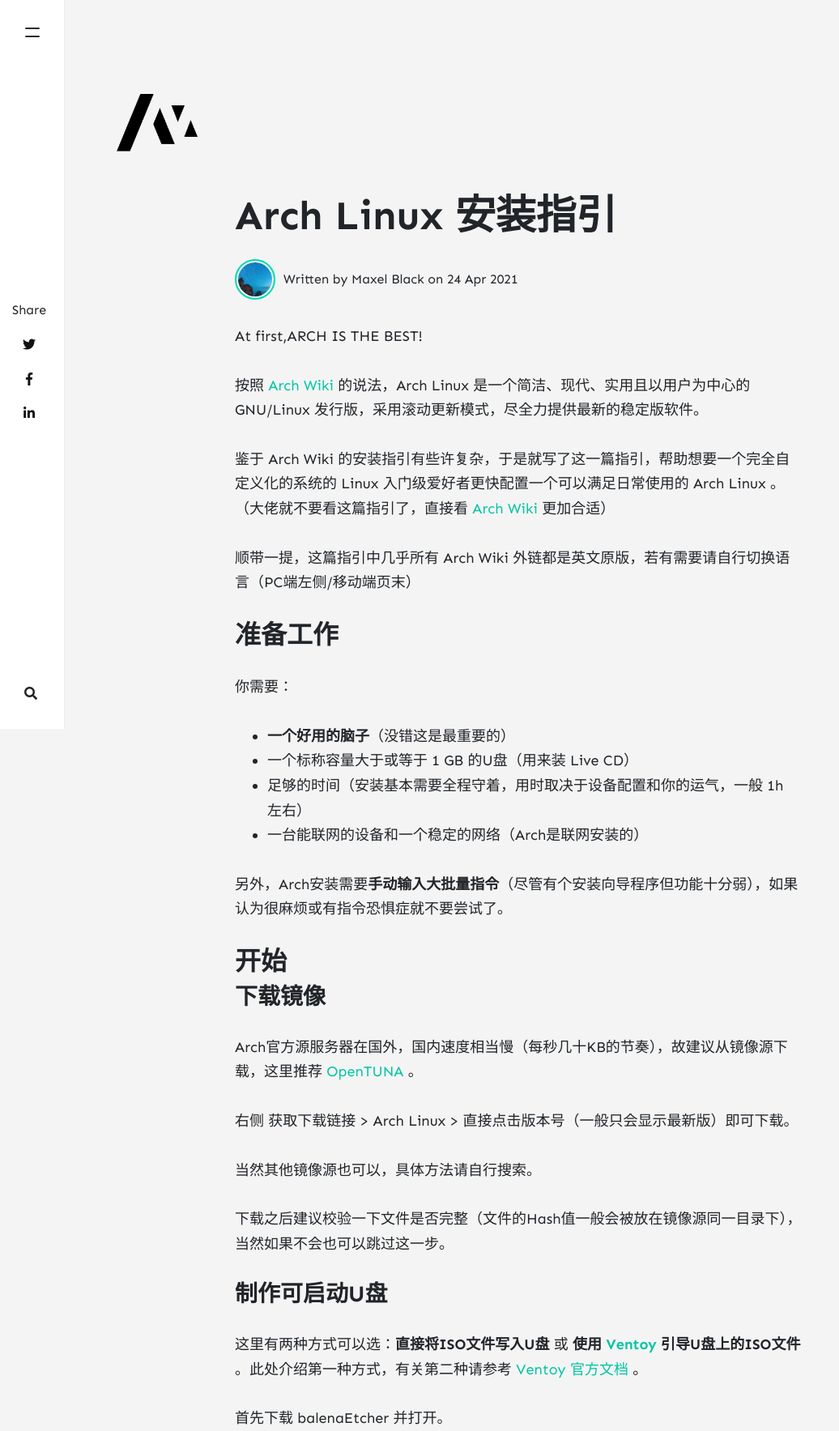
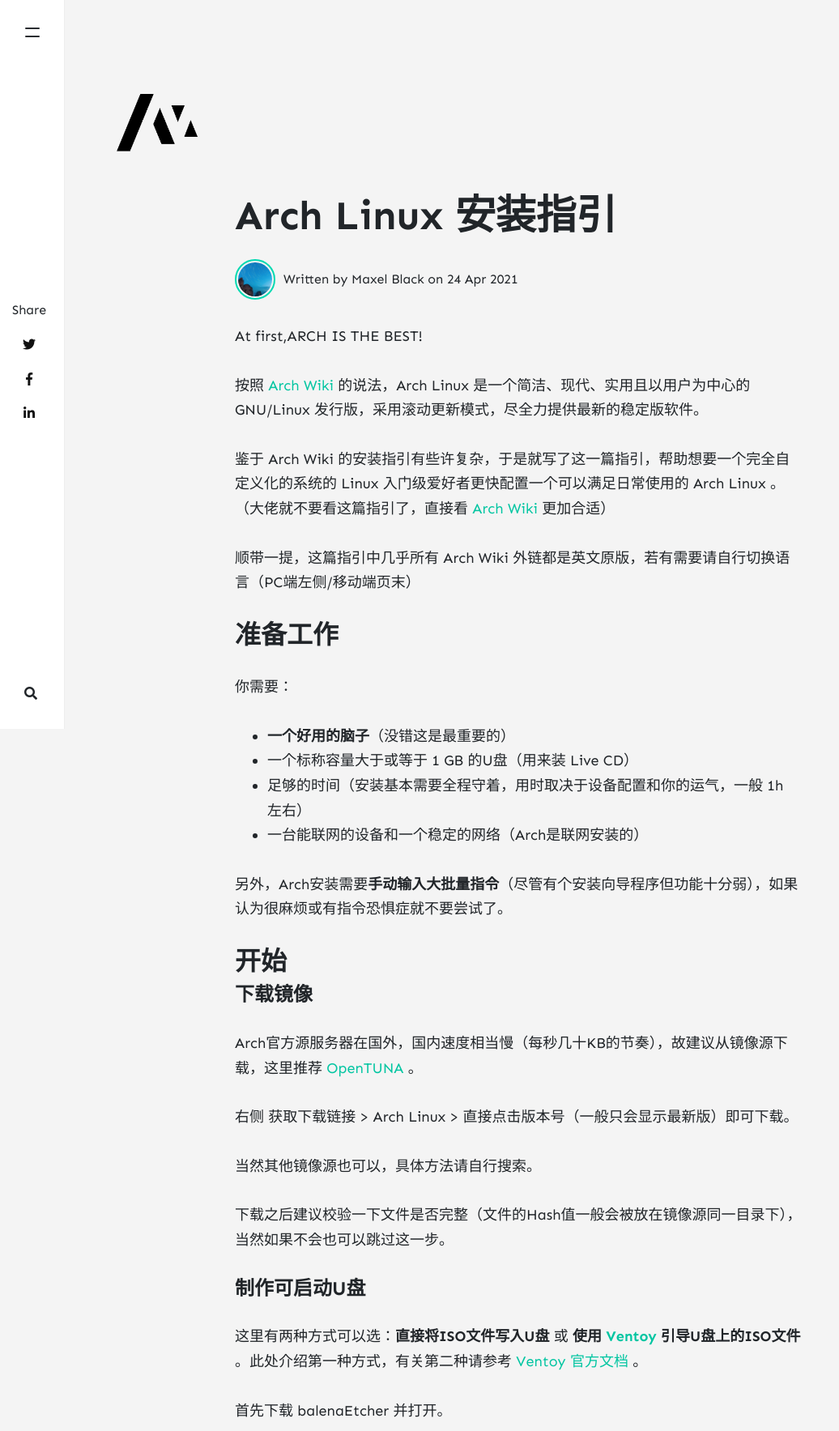
Before and after one commit to maxelblack/maxels-pages, a Jekyll site: the page built from _posts/2021-04-24-arch-ins-guide.md, in a window 1280 px wide. Shown: the top 1767 px of the page at 81% size, without its empty margins (0-1036 px from the left). Built offline with Jekyll 4.4.1, drawn with Linux system fonts in a browser that asks for light colours; nearby versions of some CDN libraries; comment, search, counter and statistics services are not loaded; grey boxes are pictures that could not be loaded.

Commit message:
Update the website

````diff
--- a/_posts/2021-04-24-arch-ins-guide.md
+++ b/_posts/2021-04-24-arch-ins-guide.md
@@ -26,7 +26,7 @@
 
 ## 开始
 
-### 下载镜像
+#### 下载镜像
 
 Arch官方源服务器在国外，国内速度相当慢（每秒几十KB的节奏），故建议从镜像源下载，这里推荐 [OpenTUNA](https://opentuna.cn/) 。
 
@@ -36,7 +36,7 @@
 
 下载之后建议校验一下文件是否完整（文件的Hash值一般会被放在镜像源同一目录下），当然如果不会也可以跳过这一步。
 
-### 制作可启动U盘
+#### 制作可启动U盘
 
 这里有两种方式可以选：**直接将ISO文件写入U盘** 或 **使用 [Ventoy](https://ventoy.net/) 引导U盘上的ISO文件** 。此处介绍第一种方式，有关第二种请参考 [Ventoy 官方文档](https://ventoy.net/doc_start.html) 。
 
@@ -46,7 +46,7 @@
 
 点击 **Flash from file** 并选择刚刚下载的ISO文件，然后点击 **Select target** 选择要写入的U盘，最后点击 **Flash!** 开始写入，等待进度完成即可。
 
-### 进入 Live 环境
+#### 进入 Live 环境
 
 首先确定你的主板是否支持 [UEFI](https://baike.baidu.com/item/%E7%BB%9F%E4%B8%80%E5%8F%AF%E6%89%A9%E5%B1%95%E5%9B%BA%E4%BB%B6%E6%8E%A5%E5%8F%A3) 引导 ，这里推荐三种方式：
 
@@ -74,7 +74,7 @@
 
 ## 安装
 
-### 连接互联网
+#### 连接互联网
 
 - 有线网络（大多数时候是这种）：
   - Live 环境默认启用了 DHCP 功能，一般会自动连接，不需要其他配置，直接跳过连接互联网这一步即可。（当然如果网线没插的话我帮不了你）
@@ -94,7 +94,7 @@
 
 如果一直输出正常的数据包返回信息，则表示网络连接没有问题，使用 Ctrl + C 退出 ping 测试。
 
-### 调整时间
+#### 调整时间
 
 使用 timedatectl 确保系统时间准确：
 
@@ -102,9 +102,9 @@
 timedatectl set-ntp true
 ```
 
-### 硬盘分区
+#### 硬盘分区
 
-#### 找到你的目标设备（即要安装 Arch Linux 的硬盘）
+##### 找到你的目标设备（即要安装 Arch Linux 的硬盘）
 
 在 Linux 中，硬盘若被系统识别到，就会被分配为一个[块设备](https://zh.wikipedia.org/wiki/%E8%AE%BE%E5%A4%87%E6%96%87%E4%BB%B6%E7%B3%BB%E7%BB%9F#%E5%9D%97%E8%AE%BE%E5%A4%87)，类似 `/dev/sda` 、 `/dev/nvme0n1` 或 `/dev/mmcblk0` 等。
 
@@ -114,7 +114,7 @@
 
 P.S.: 所有的设备文件路径均以 `/dev` 开头，若不以 `/dev` 开头则不是设备文件。
 
-#### 创建和修改分区
+##### 创建和修改分区
 
 **这一步一定要仔细仔细再仔细，否则你的数据很可能就全没了！**
 
@@ -133,7 +133,7 @@
 
 P.S.: Arch Wiki 有很多 Linux 分区软件的使用方法，如 [fdisk](https://wiki.archlinux.org/title/Fdisk) 、 [parted](https://wiki.archlinux.org/title/Parted) 等，[这里](https://wiki.archlinux.org/title/Partitioning#Partitioning_tools)（[中文页面](https://wiki.archlinux.org/title/Partitioning_%28%E7%AE%80%E4%BD%93%E4%B8%AD%E6%96%87%29#%E5%88%86%E5%8C%BA%E5%B7%A5%E5%85%B7)）甚至有一个基本上所有能用的分区工具列表。
 
-#### 格式化分区（即创建文件系统）
+##### 格式化分区（即创建文件系统）
 
 使用 mkfs 创建文件系统，其中 `fsname` 为要创建的文件系统名：
 
@@ -141,7 +141,7 @@
 mkfs.fsname diskX
 ```
 
-#### 挂载分区
+##### 挂载分区
 
 使用 mount 命令来挂载分区，其中 `mountpoint` 是挂载点（即一个实际存在的目录）：
 
@@ -155,4 +155,4 @@
 
 P.S.: 挂载多个分区时，必须按照挂载点**由父目录到子目录的顺序**。比如，若需要将两个分区挂载到 `/mnt` 和 `/mnt/home` 这两个目录，则需要先挂载 `/mnt` 对应的分区，后挂载 `/mnt/home` 对应的分区，否则会报出类似“目录正忙”的错误信息。如果两个挂载点属于同级目录则无此需求。
 
-未完待续…
+*未完待续…*
````
